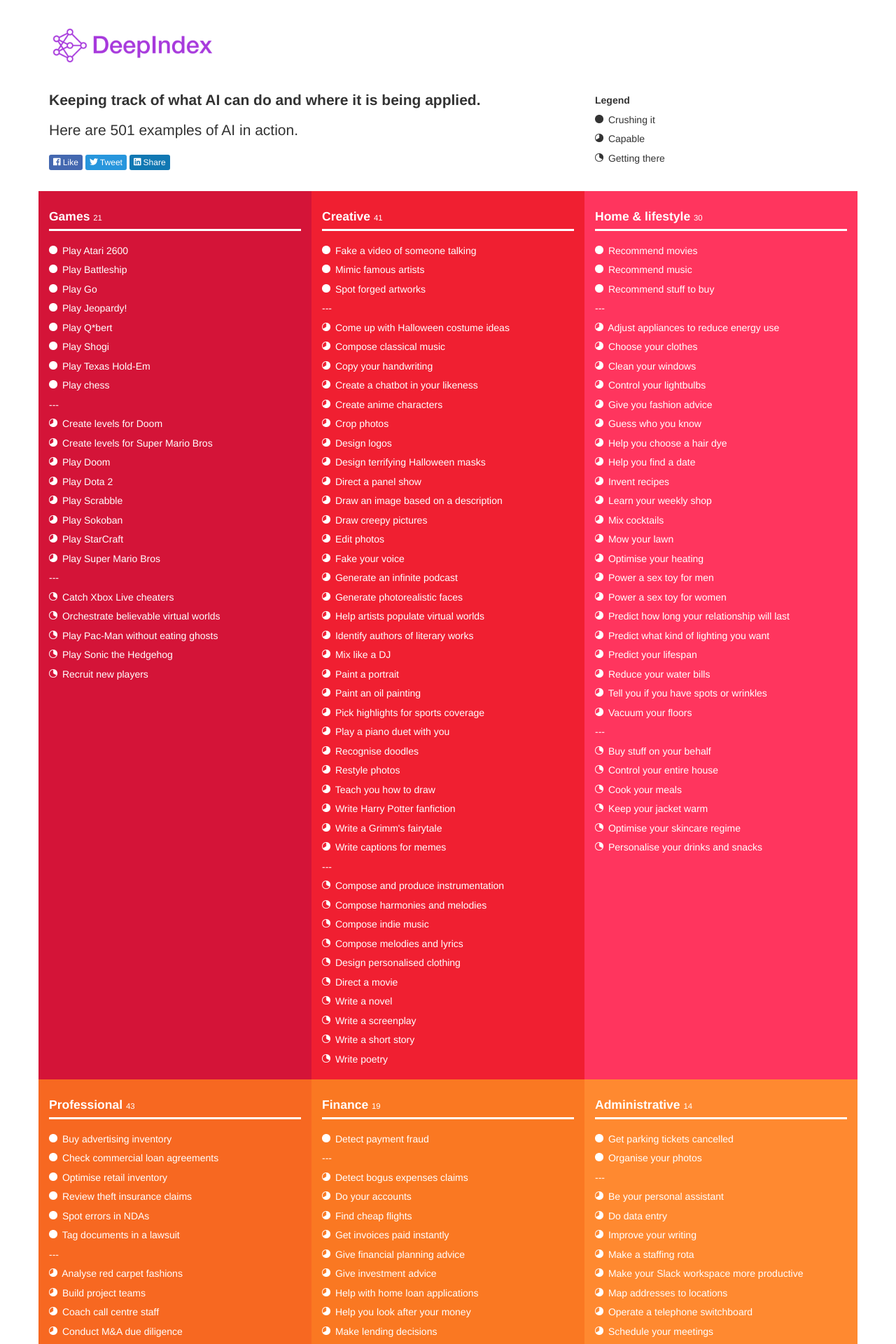
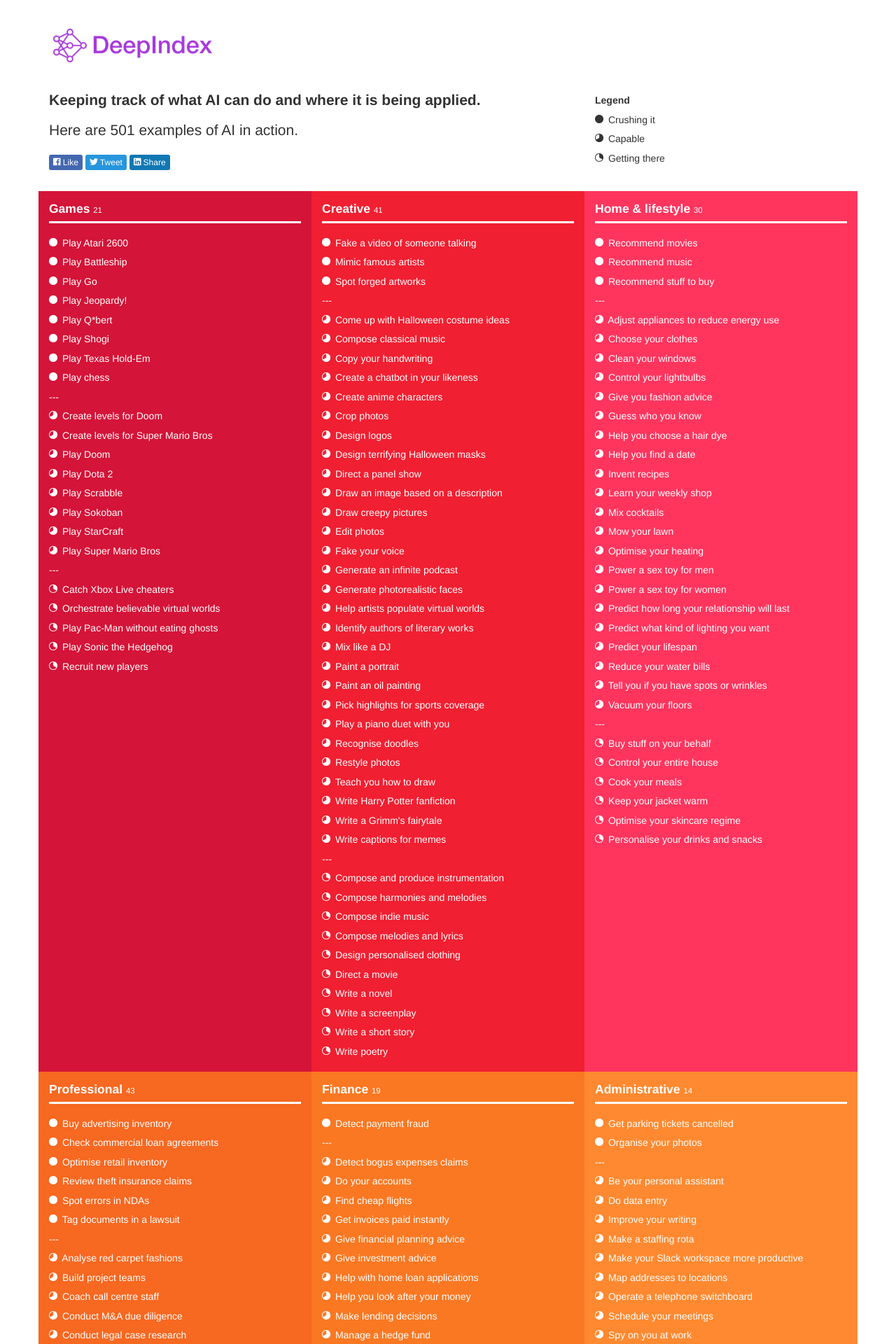
Before and after one commit to targetpracticepro/deepindex.github.io, a Jekyll site: the page built from index.html, in a window 1280 px wide. Shown: the top 1920 px of the page at 70% size. Built offline with Jekyll 4.4.1, drawn with Linux system fonts in a browser that asks for light colours; nearby versions of some CDN libraries.

Commit message:
sticky tweak

```diff
--- a/css/main.scss
+++ b/css/main.scss
@@ -126,10 +126,11 @@
         color: #FFFFFF
     }
     h3 {
-        padding-top: $spacing-unit / 3;
+        padding-top: $spacing-unit / 2;
         padding-bottom: $spacing-unit / 5;
         border-bottom:  3px solid #FFF;
         margin-bottom: $spacing-unit / 3;
+        margin-top: 0px;
         position: -webkit-sticky;
         position: sticky;
         top: 0px;
@@ -137,7 +138,6 @@
     p:first-of-type {
         padding-top: $spacing-unit / 3;
     }
-  padding-top: $spacing-unit / 5;
   padding-bottom: $spacing-unit / 3;
 }
 
```
